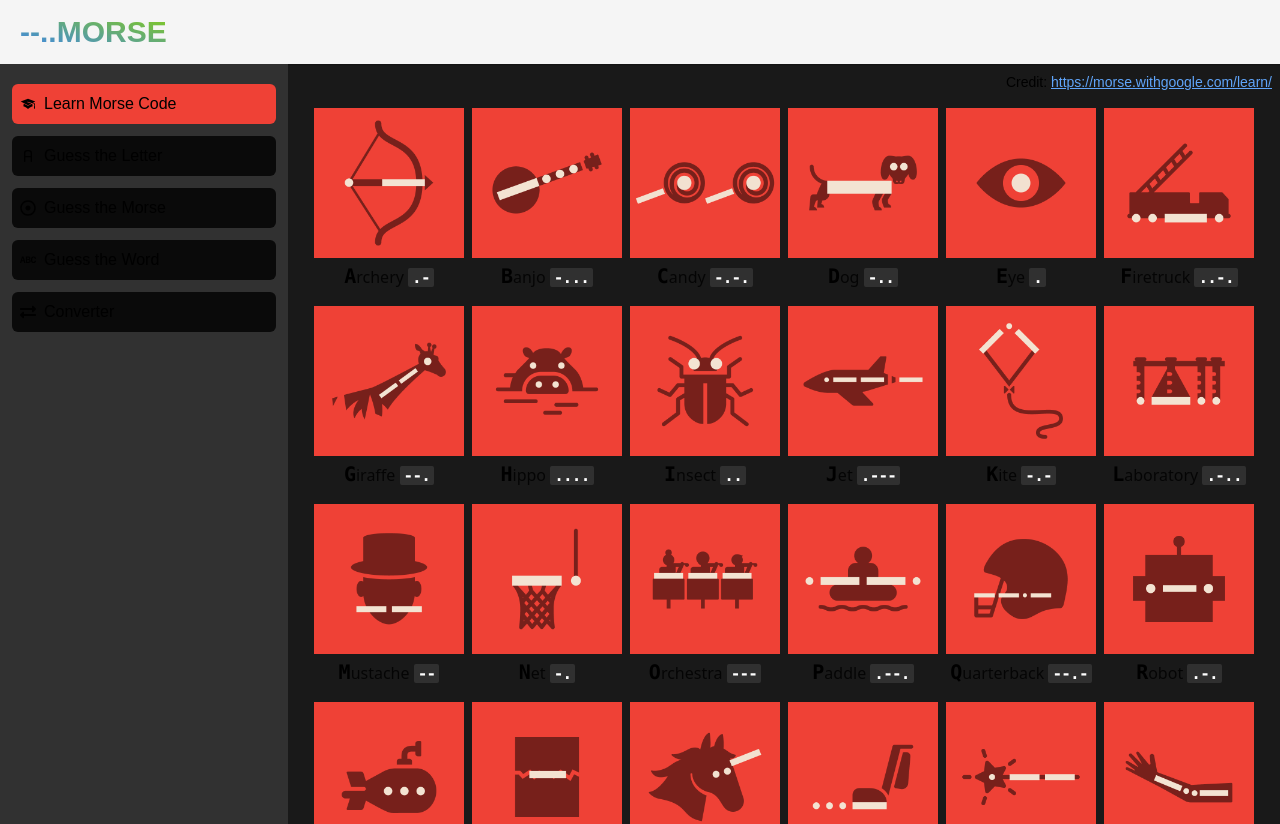
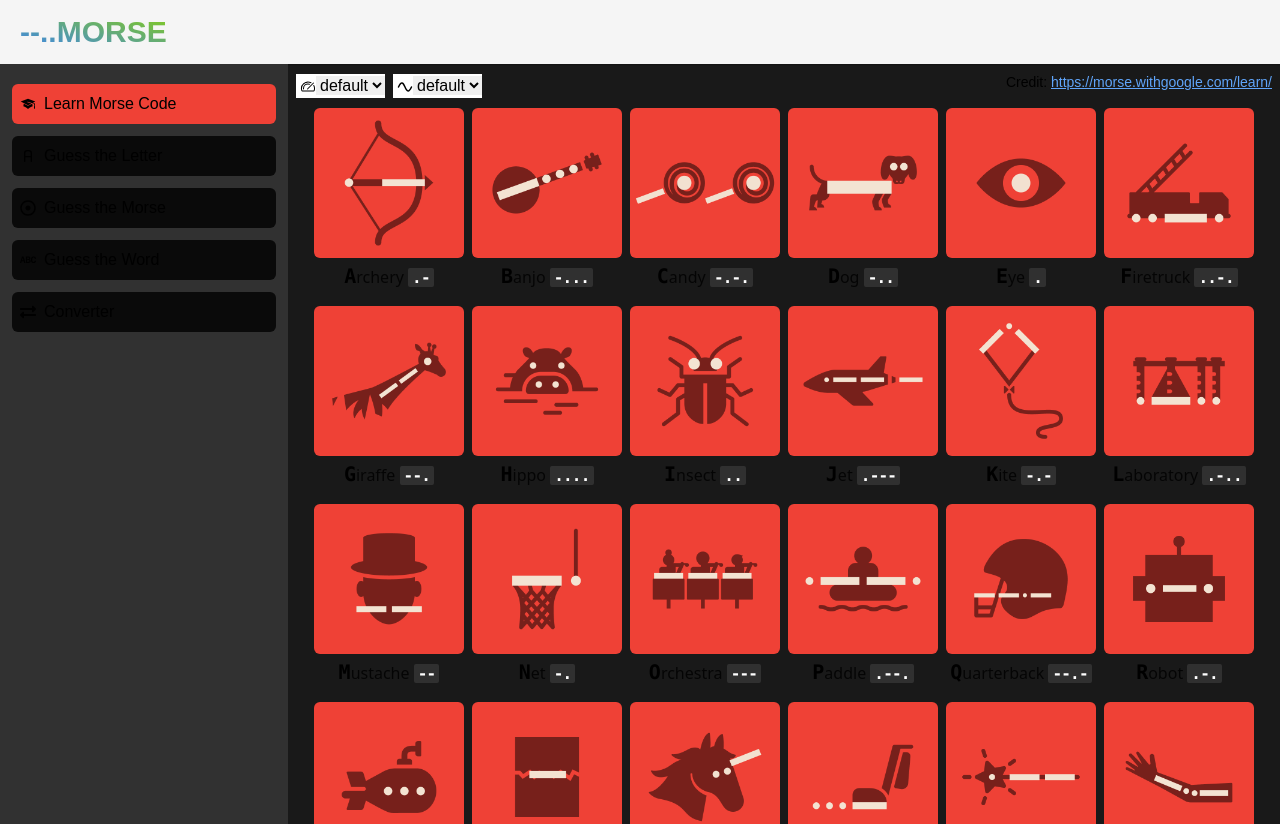
Before and after one commit to zsphinxyz/zmorse, a Next.js app: page / in a window 1280 px wide. Shown: the top 824 px of the page. Built offline with nearby package versions, Linux system fonts and the light colour scheme; a web font is replaced by a local one.

Commit message:
add Morse audio playback functionality and improve UI elements

```diff
--- a/app/convert/page.tsx
+++ b/app/convert/page.tsx
@@ -2,6 +2,7 @@
 import { useEffect, useState } from "react"
 import { all, all_rev } from '@/lib/morse'
 import Footer from "@/components/Footer";
+import { RxResume } from "react-icons/rx";
 
 export default function Convert() {
   const [words, setWords] = useState('');
@@ -51,6 +52,10 @@ export default function Convert() {
         <textarea placeholder="Text..." spellCheck="false" className="h-full w-full bg-transparent text-2xl p-2 font-mono resize-none uppercase" onFocus={() => setReverse(false)} onChange={(e) => setWords(e.target.value.replaceAll(' ',''))} value={words}></textarea>
       </div>
 
+      {/* <button className="size-10 mx-auto bg-green-300 rounded-full -mb-5 z-10 flex items-center justify-center">
+        <RxResume />
+      </button> */}
+
       <div className="bg-[darkslateblue] basis-1/2 rounded-lg ">
         <textarea placeholder="Morse Code..." spellCheck="false" className="h-full w-full bg-transparent text-xl p-2 font-mono resize-none" onFocus={() => setReverse(true)} onChange={(e) => setMorse(e.target.value.replace(/[^-. ]/g, '')?.toString())} value={morse}></textarea>
       </div>
--- a/app/globals.css
+++ b/app/globals.css
@@ -6,6 +6,7 @@
   --foreground-rgb: 0, 0, 0;
   --background-start-rgb: 214, 219, 220;
   --background-end-rgb: 255, 255, 255;
+  --animation-speed: 1.5s;
 }
 
 @media (prefers-color-scheme: dark) {
@@ -31,6 +32,22 @@ body {
     text-wrap: balance;
   }
 }
+
+@layer components {
+  .ani2{
+    animation: ani2 var(--animation-speed) steps(2) infinite;
+  }
+  .ani3{
+    animation: ani3 var(--animation-speed) steps(3) infinite;
+  }
+  .ani4{
+    animation: ani4 var(--animation-speed) steps(4) infinite;
+  }
+  .ani5{
+    animation: ani5 var(--animation-speed) steps(5) infinite;
+  }
+}
+
 
 @keyframes ani2 {
   from {
--- a/app/manifest.ts
+++ b/app/manifest.ts
@@ -8,10 +8,12 @@ export default function manifest(): MetadataRoute.Manifest {
     start_url: '/',
     display: 'browser',
     background_color: '#313131',
-    theme_color: '#fff',
+    theme_color: '#ffffff',
+    screenshots: [{src: '../public/thumbnail.png'}],
+    categories: ['morse', 'morse-code', '.-', 'morse code'],
     icons: [
       {
-        src: '/favicon.ico',
+        src: './favicon.ico',
         sizes: 'any',
         type: 'image/x-icon',
       },
--- a/app/page.tsx
+++ b/app/page.tsx
@@ -1,79 +1,86 @@
 'use client'
 
 import Footer from '@/components/Footer';
-import { all, letter_imgs } from '@/lib/morse'
+import { all, letter_imgs, morseLetter } from '@/lib/morse'
+import { MorseAudio } from '@/lib/sound';
 import { motion } from "framer-motion";
-import {Suspense, useRef } from "react";
+import { useEffect, useState, useRef } from 'react';
 import { BsPlayFill } from 'react-icons/bs';
+import { PiSpeedometer, PiWaveSineBold } from 'react-icons/pi';
+
+export default function Learn() {
+  const audioRef = useRef<MorseAudio | null>(null);
+
+  const [freq, setFreq] = useState(700);
+  const [speed, setSpeed] = useState(100);
+
+  useEffect(() => {
+    audioRef.current = new MorseAudio(freq, speed);
+    audioRef.current.initialize();
+  }, [freq, speed])
 
 
-export default function Learn() {
-  const dotSound = useRef<HTMLAudioElement>(null)
-  const dashSound = useRef<HTMLAudioElement>(null)
-
-  function playDot() {
-    return new Promise((resolve) =>{
-      if(dotSound.current) {
-        dotSound.current.play()
-        dotSound.current.onended = () => resolve('played dot sound')
-      }
-    })
-  }
-
-  function playDash() {
-    return new Promise((resolve) =>{
-      if(dashSound.current) {
-        dashSound.current.play()
-        dashSound.current.onended = () => resolve('played dash sound')
-      }
-    })
-  }
-
-  async function playSound(morse:string){
-    const morseList = morse.split('');
-
-    for(let i=0; i < morseList.length; i++) {
-      if(morseList[i] == '.') {
-        await playDot()
-      }
-      else {
-        await playDash()
-      }
-    }
+  function playMorse(text:string) {
+    audioRef.current?.initialize()
+    audioRef.current?.playMorse(text)
   }
 
   return (
-    <section className="h-full">
-      <div className="flex">
-        <audio hidden controls ref={dotSound} src="/dot.mp3"></audio>
-        <audio hidden controls ref={dashSound} src="/dash.mp3"></audio>
-        {/* <button type="button" onClick={playSound}>click</button> */}
+    <section className="h-full max-w-screen-lg mx-auto">
+      <div className="flex justify-between items-start sm:items-center pl-2 flex-col-reverse sm:flex-row">
+        <div className="flex shrink-0 gap-2 mt-2">
+          <label title='Speed' htmlFor="speed" className='bg-white pl-1'>
+            <PiSpeedometer className='inline-block text-black' />
+            <select value={speed} name="speed" id="speed" className='text-black outline-none border-none'
+              onChange={(e) => setSpeed(Number(e.target.value))}
+            >
+              {/* <option disabled>Speed</option> */}
+              <option value={200}>slow</option>
+              <option value={100}>default</option>
+              <option value={50}>fast</option>
+            </select>
+          </label>
+
+          <label title='Frequency' htmlFor="freq" className='bg-white pl-1'>
+            <PiWaveSineBold className='inline-block text-black' />
+            <select value={freq} name="freq" id="freq" className='text-black outline-none border-none'
+              onChange={(e) => setFreq(Number(e.target.value))}
+            >
+              {/* <option disabled>Frequency</option> */}
+              <option value={500}>low</option>
+              <option value={700}>default</option>
+              <option value={900}>high</option>
+            </select>
+          </label>
+
         </div>
-      <p className="text-sm text-right p-2">Credit: {''}
+
+        <p className="text-sm text-right p-2 w-full">Credit: {''}
           <a href="https://morse.withgoogle.com/learn/" target="_blank" rel="noopener noreferrer" className="text-blue-400 underline">https://morse.withgoogle.com/learn/</a>
         </p>
+      </div>
       <section className="flex flex-wrap justify-center gap-x-2 gap-y-4 py-2 max-w-screen-lg mx-auto">
         {
           letter_imgs.map((img) => (
             <div key={img.id}
               role='button'
               aria-labelledby='button'
-              onClick={() =>playSound(all[img.img[0]])}
+              onClick={() => playMorse(all[img.img[0]])}
               className='relative group cursor-pointer'
             >
-              <Suspense fallback={"..."}>
-                <motion.img draggable={false} src={`/imgs/${img.img}`} width={500} height={500} alt={img.img.replace('.png', '')} className={`select-none overflow-hidden size-[150px] group-hover:scale-105 object-cover transition-transform bg-[#ef4136]`}
-                  whileHover={{
-                    animationName: `ani${img.steps}`,
-                    animationTimingFunction: `steps(${img.steps})`,
-                    animationIterationCount: 'infinite',
-                    animationDuration: `2s`,
-                  }}
+              <motion.img
+                draggable={false}
+                src={`/imgs/${img.img}`}
+                width={500} height={500}
+                alt={img.img.replace('.png', '')}
+                className={`
+                  ${img.steps==2?"hover:ani2": img.steps==3?"hover:ani3": img.steps==4?"hover:ani4": img.steps==5?"hover:ani5" : ""}
+                  rounded-md select-none overflow-hidden size-[150px] group-hover:scale-105 object-cover transition-transform bg-[#ef4136]
+                `}
                 style={{
                   objectPosition: `-${(img.steps - 1) * 150}px`,
                 }}
               />
-              </Suspense>
               <div className="absolute  top-1 right-1 opacity-0 group-hover:opacity-70 transition-opacity pointer-events-none">
                 <BsPlayFill className='text-white text-xl border rounded-full' />
               </div>
--- a/components/side.tsx
+++ b/components/side.tsx
@@ -53,7 +53,7 @@ export default function SideBar() {
           >
             {link.icon}
             <span className="hidden sm:block">{link.title}</span>
-            <span className="hidden group-hover:flex transition delay-1000 items-center sm:scale-0 absolute h-full pl-1 left-[calc(100%+10px)] w-24 rounded-md bg-neutral-200 text-black text-xs font-medium top-1/2 -translate-y-1/2 ">
+            <span className="hidden group-hover:flex transition delay-1000 items-center sm:scale-0 absolute h-full px-1 left-[calc(100%+5px)] w-max rounded-md bg-neutral-200 text-black text-xs font-medium top-1/2 -translate-y-1/2 ">
               {link.title}
             </span>
           </Link>
--- /dev/null
+++ b/lib/sound.ts
@@ -0,0 +1,81 @@
+export class MorseAudio {
+  adx: AudioContext;
+  osc: OscillatorNode;
+  gain: GainNode;
+
+  freq: number;
+  speed: number;
+
+  constructor(freq:number, speed:number) {
+    this.freq = freq;
+    this.speed = speed;
+
+    this.adx = new AudioContext();
+    this.osc = this.adx.createOscillator();
+    this.gain = this.adx.createGain();
+
+    this.osc.type = 'sine';
+    this.osc.frequency.value = this.freq;
+    this.gain.connect(this.adx.destination);
+    this.osc.connect(this.gain);
+    this.gain.gain.value = 0;
+    this.osc.start();
+  }
+
+  initialize() {
+    if(this.adx.state == "suspended"){
+      this.adx.resume();
+    }
+  }
+
+  setSpeed(speedInput:number) {
+    this.speed = speedInput;
+  }
+
+  setFreq(freqInput:number) {
+    this.osc.frequency.value = freqInput;
+  }
+
+  play() {
+    this.gain.gain.setTargetAtTime(0.2, 0, 0.001)
+  }
+
+  end() {
+    this.gain.gain.setTargetAtTime(0, 0, 0.001)
+  }
+
+  async pauseTime(time:number) {
+    return new Promise((resolve) => setTimeout(resolve, time))
+  }
+
+  async playDot() {
+    this.play()
+    await this.pauseTime(this.speed);
+    this.end()
+  }
+
+  async playDash() {
+    this.play()
+    await this.pauseTime(this.speed+150)
+    this.end()
+  }
+
+  async playMorse(letter:string) {
+    const li = letter.split('')
+
+    for(let i=0; i < li.length; i++) {
+      if(li[i] == '.') {
+        await this.playDot();
+      }
+      else {
+        await this.playDash();
+      }
+      await this.pauseTime(this.speed);
+    };
+  }
+
+  async playString(word:string) {
+    const li = word.split('')
+  }
+
+}
```
Lines whose indentation alone changed are shown as unchanged.
